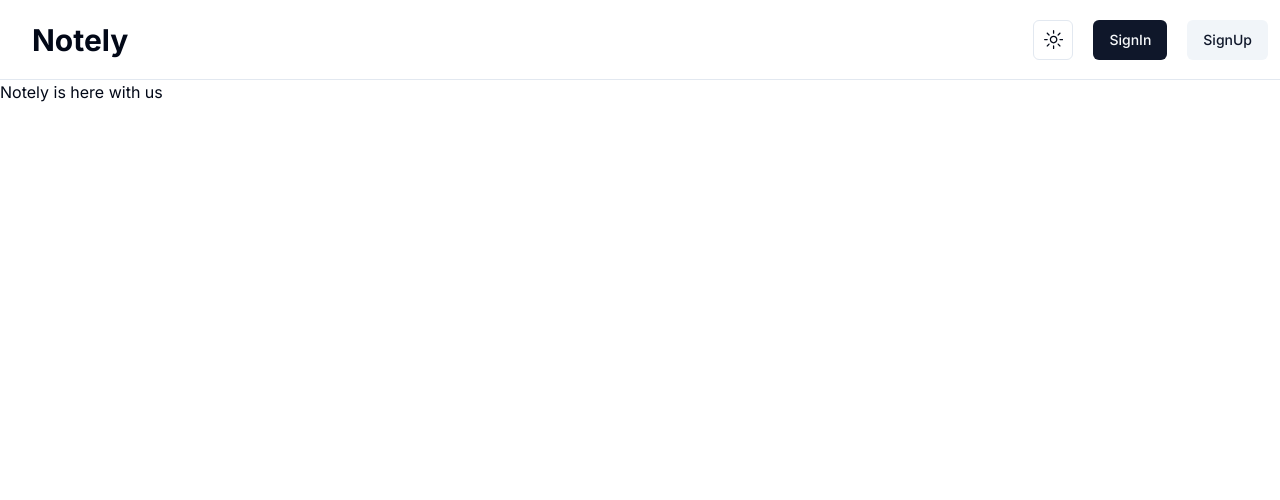
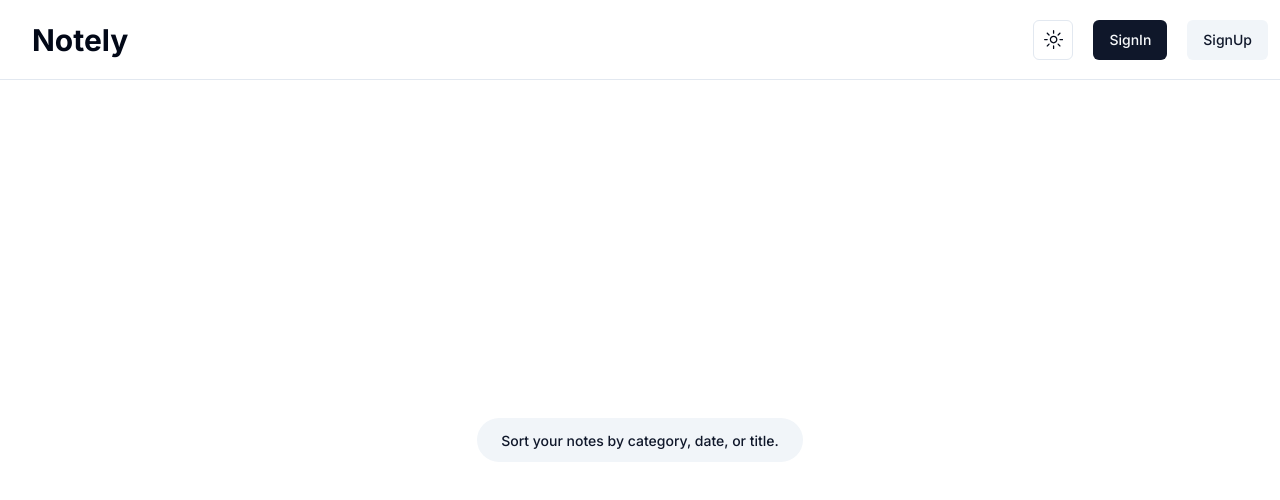
Before and after one commit to victorpreston/Notely, a Next.js app: page / in a window 1280 px wide. Shown: the top 500 px of the page. Built offline with nearby package versions, Linux system fonts and the light colour scheme; no server answers.

Commit message:
[v1]: Notely

```diff
--- a/app/page.tsx
+++ b/app/page.tsx
@@ -3,8 +3,20 @@
 
 export default function Home() {
   return (
-    <div>
-      <h1> Notely is here with us</h1>
-    </div>
+    <section className="flex items-center justify-center bg-background h-[90vh]">
+      <div className="relative items-center w-full px-5 py-12 mx-auto lg:px-16 max-w-7xl md:px-12">
+        <div className="max-w-3xl mx-auto text-center">
+          <div>
+            <span className="w-auto px-6 py-3 rounded-full bg-secondary">
+              <span className="text-sm font-medium text-primary">
+                Sort your notes by category, date, or title.
+              </span>
+            </span>
+          </div>
+        </div>
+
+      </div>
+
+    </section>
   );
 }
```
